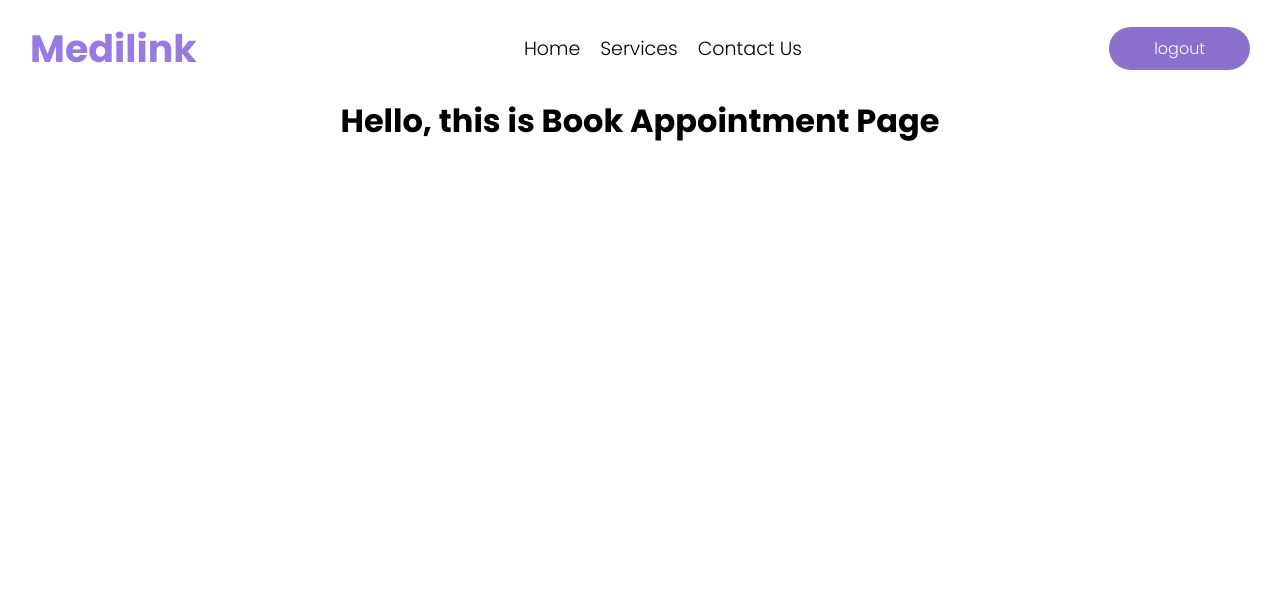
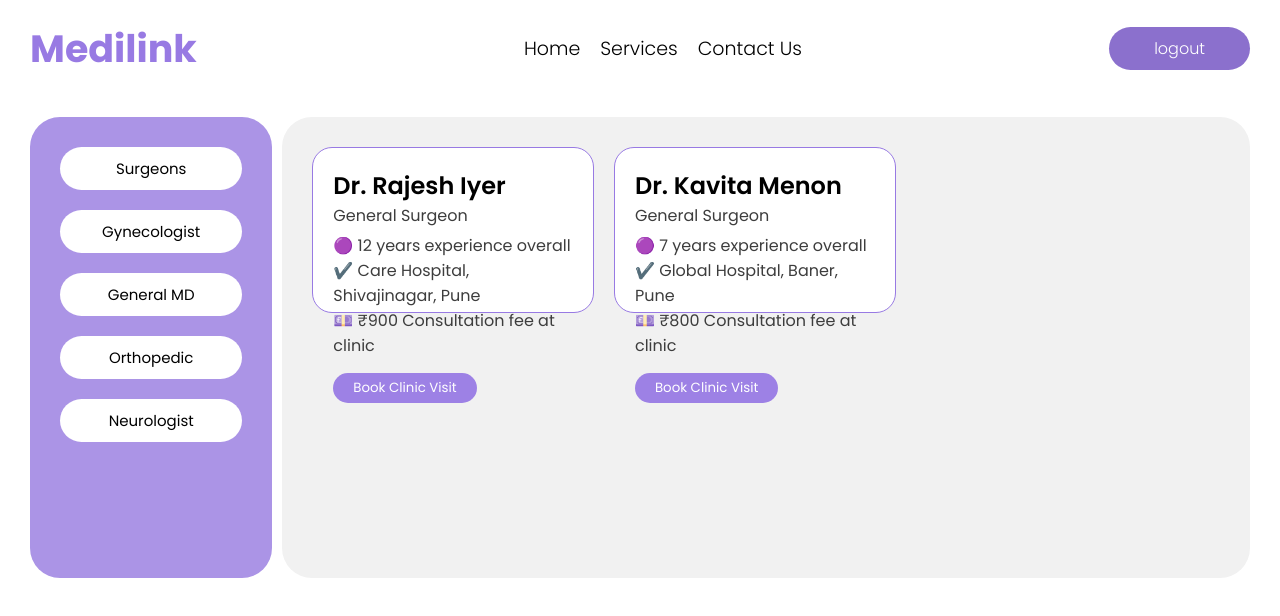
Before and after one commit to lakshya001-AI/Medilink, a React (Vite) app in the folder Frontend/: page /BookAppointmentPage in a window 1280 px wide. Shown: the top 616 px of the page. Built offline with nearby package versions, Linux system fonts and the light colour scheme; what cohere-ai would draw is missing.

Commit message:
commit changes

```diff
--- a/Frontend/src/App.module.css
+++ b/Frontend/src/App.module.css
@@ -2150,3 +2150,125 @@ cursor: pointer;
 .assistantResultHeading{
     font-size: 21px;
 }
+
+.bookAppointmentMainDiv{
+    width: 100%;
+    height: 100%;
+    display: flex;
+    flex-direction: row;
+    padding: 20px 30px;
+}
+
+.bookAppointmentOptionDiv{
+    width: 20%;
+    height: 36vmax;
+    display: flex;
+    flex-direction: column;
+    align-items: center;
+    overflow-y: scroll;
+    background-color: #ab94e6;
+    padding: 30px 30px;
+    border-radius: 30px;
+}
+
+/* For WebKit Browsers (Chrome, Safari, etc.) */
+.bookAppointmentOptionDiv::-webkit-scrollbar {
+    width: 2px; /* Scrollbar width */
+}
+
+.bookAppointmentOptionDiv::-webkit-scrollbar-track {
+    background: #e0e0e0;  /* Background color of the scroll track */
+    border-radius: 10px;
+}
+
+.bookAppointmentOptionDiv::-webkit-scrollbar-thumb {
+    background-color: #555; /* Color of the scrollbar thumb */
+    border-radius: 10px;  /* Rounded edges for the thumb */
+    border: 2px solid #e0e0e0; /* Adds padding around the thumb */
+}
+
+/* Optional hover effect on the scrollbar thumb */
+.bookAppointmentOptionDiv::-webkit-scrollbar-thumb:hover {
+    background-color: #4c42d1;
+}
+
+.bookAppointmentOptionDiv button {
+    width: 100%;
+    margin-bottom: 20px;
+    padding: 10px;
+    cursor: pointer;
+    border-radius: 30px;
+    border: 0;
+    font-size: 15px;
+    background-color: #ffffff;
+    transition: all 0.3s ease; /* Transition effect for hover */
+    transform: scale(1); /* Default scale */
+}
+
+.bookAppointmentOptionDiv button:hover {
+    color: #ffffff;
+    background-color: #555;
+    transform: scale(1.05); /* Slightly scale up the button */
+    /* Other properties like width, padding, etc. will smoothly transition */
+}
+
+.bookAppointmentDoctorOptionsDiv{
+    width: 80%;
+    margin-left: 10px;
+    height: 36vmax;
+    background-color: #f1f1f1;
+    display: flex;
+    flex-direction: row;
+    border-radius: 30px;
+    padding: 30px 20px;
+}
+
+.doctorOppintnmentDiv{
+    padding: 20px;
+    width: 22vmax;
+    height: 13vmax;
+    margin: 0px 10px;
+    background-color: white;
+    border-radius: 20px;
+    border: solid 1px #987ae3;
+}
+
+.doctorNamePara{
+    font-size: 24px;
+    font-weight: 600;
+}
+
+.specializationPara{
+    color: #3d3d3d;
+}
+
+
+.yearsOfExperiencePara{
+    color: #3d3d3d;
+    margin-top: 5px;
+}
+
+.doctorClinicAddressPara{
+    color: #3d3d3d;
+}
+
+.consultationFessPara{
+    color: #3d3d3d;
+    margin-bottom: 10px;
+}
+
+.bookClinicVisitBtn{
+    padding: 5px 20px;
+    border-radius: 30px;
+    cursor: pointer;
+    border: 0;
+    background-color: #9d81e5;
+    color: white;
+    margin-top: 5px;
+}
+
+.bookClinicVisitDiv{
+    width: 100%;
+    display: flex;
+    justify-content: end;
+}
--- a/Frontend/src/patientServices/bookAppointmentPage.jsx
+++ b/Frontend/src/patientServices/bookAppointmentPage.jsx
@@ -1,8 +1,100 @@
-import React from "react";
-import { Link, useNavigate } from "react-router-dom";
+import React, { useState } from "react";
+import { Link } from "react-router-dom";
 import Style from "../App.module.css";
 
 function BookAppointmentPage() {
+  // State to store selected doctor category
+  const [selectedCategory, setSelectedCategory] = useState("Surgeons");
+
+  // Sample data for doctors based on categories
+  const doctorsData = {
+    Gynecologist: [
+      {
+        name: "Dr. Priya Sharma",
+        specialization: "Gynecologist/Obstetrician",
+        experience: "24 years",
+        clinicAddress: "Unity Hospital, Aundh, Pune",
+        consultationFee: "₹700",
+      },
+      {
+        name: "Dr. Neha Desai",
+        specialization: "Gynecologist/Obstetrician",
+        experience: "18 years",
+        clinicAddress: "Wellness Clinic, Kothrud, Pune",
+        consultationFee: "₹650",
+      },
+    ],
+    Surgeons: [
+      {
+        name: "Dr. Rajesh Iyer",
+        specialization: "General Surgeon",
+        experience: "12 years",
+        clinicAddress: "Care Hospital, Shivajinagar, Pune",
+        consultationFee: "₹900",
+      },
+      {
+        name: "Dr. Kavita Menon",
+        specialization: "General Surgeon",
+        experience: "7 years",
+        clinicAddress: "Global Hospital, Baner, Pune",
+        consultationFee: "₹800",
+      },
+    ],
+    GeneralMD: [
+      {
+        name: "Dr. Sanjay Gupta",
+        specialization: "General Physician",
+        experience: "9 years",
+        clinicAddress: "City Clinic, Deccan, Pune",
+        consultationFee: "₹500",
+      },
+      {
+        name: "Dr. Anjali Patil",
+        specialization: "General Physician",
+        experience: "6 years",
+        clinicAddress: "Health Plus, Wakad, Pune",
+        consultationFee: "₹550",
+      },
+    ],
+    Orthopedic: [
+      {
+        name: "Dr. Vijay Kumar",
+        specialization: "Orthopedic Surgeon",
+        experience: "11 years",
+        clinicAddress: "Bone Care Hospital, Hadapsar, Pune",
+        consultationFee: "₹1000",
+      },
+      {
+        name: "Dr. Rakesh Mehta",
+        specialization: "Orthopedic Surgeon",
+        experience: "8 years",
+        clinicAddress: "Orthocare Clinic, Kalyani Nagar, Pune",
+        consultationFee: "₹950",
+      },
+    ],
+    Neurologist: [
+      {
+        name: "Dr. Arjun Sinha",
+        specialization: "Neurologist",
+        experience: "15 years",
+        clinicAddress: "Neuro Wellness, Viman Nagar, Pune",
+        consultationFee: "₹1200",
+      },
+      {
+        name: "Dr. Pooja Bhatt",
+        specialization: "Neurologist",
+        experience: "10 years",
+        clinicAddress: "Brain Care Hospital, Hinjewadi, Pune",
+        consultationFee: "₹1100",
+      },
+    ],
+  };
+
+  // Function to handle button clicks
+  const handleCategoryClick = (category) => {
+    setSelectedCategory(category);
+  };
+
   return (
     <>
       <div className={Style.mainDivPatient}>
@@ -29,7 +121,56 @@ function BookAppointmentPage() {
             </Link>
           </div>
         </div>
-        <h1>Hello, this is Book Appointment Page</h1>
+
+        {/* --- Main div of the appointment --- */}
+        <div className={Style.bookAppointmentMainDiv}>
+          <div className={Style.bookAppointmentOptionDiv}>
+            <button onClick={() => handleCategoryClick("Surgeons")}>
+              Surgeons
+            </button>
+            <button onClick={() => handleCategoryClick("Gynecologist")}>
+              Gynecologist
+            </button>
+            <button onClick={() => handleCategoryClick("GeneralMD")}>
+              General MD
+            </button>
+            <button onClick={() => handleCategoryClick("Orthopedic")}>
+              Orthopedic
+            </button>
+            <button onClick={() => handleCategoryClick("Neurologist")}>
+              Neurologist
+            </button>
+          </div>
+
+          {/* Div to display doctors based on selected category */}
+          <div className={Style.bookAppointmentDoctorOptionsDiv}>
+            {selectedCategory && (
+              <>
+                {doctorsData[selectedCategory].map((doctor, index) => (
+                  <div key={index} className={Style.doctorOppintnmentDiv}>
+                    <p className={Style.doctorNamePara}>{doctor.name}</p>
+                    <p className={Style.specializationPara}>
+                      {doctor.specialization}
+                    </p>
+                    <p
+                      className={Style.yearsOfExperiencePara}
+                    >{`🟣 ${doctor.experience} experience overall`}</p>
+                    <p
+                      className={Style.doctorClinicAddressPara}
+                    >{`✔️ ${doctor.clinicAddress}`}</p>
+                    <p
+                      className={Style.consultationFessPara}
+                    >{`💷 ${doctor.consultationFee} Consultation fee at clinic`}</p>
+
+                    <button className={Style.bookClinicVisitBtn}>
+                      Book Clinic Visit
+                    </button>
+                  </div>
+                ))}
+              </>
+            )}
+          </div>
+        </div>
       </div>
     </>
   );
--- a/Frontend/src/patientServices/diseasePredictionPage.jsx
+++ b/Frontend/src/patientServices/diseasePredictionPage.jsx
@@ -286,7 +286,6 @@ function DiesesPredictionPage() {
 
                 <div className={Style.consultDoctorBtnDiv}>
                   <button className={Style.consultDoctorBtn}>Consult Doctor</button>
-
                 </div>
 
               </div>
```
